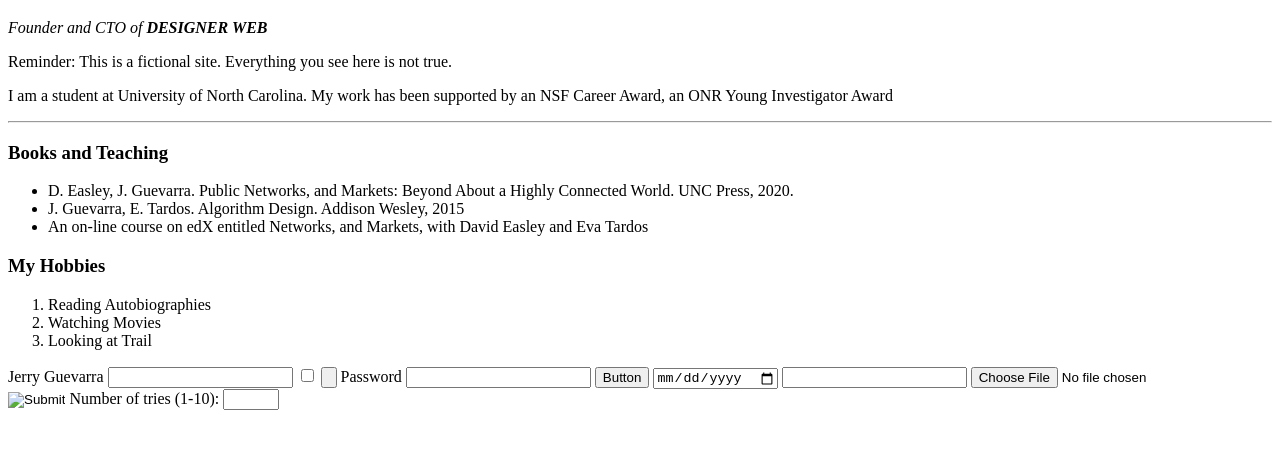
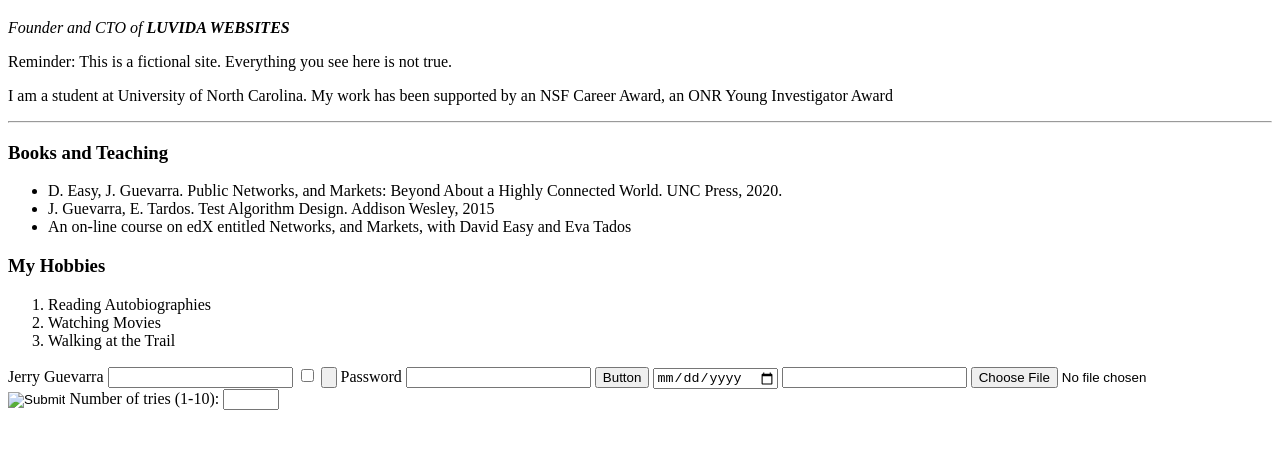
Before and after one commit to jgev2004/cv, a plain HTML site: page index.html in a window 1280 px wide. Shown: the part 87-536 px from the top of the page. Drawn offline with Linux system fonts and the light colour scheme.

Commit message:
Update index.html

```diff
--- a/index.html
+++ b/index.html
@@ -9,22 +9,22 @@
 
     <img src="/girl.jpg" alt="The cgirl">
     <h1>Jerry Guevarra</h1>
-    <p><em>Founder and CTO of <strong>DESIGNER WEB</strong> </em> </p>
-    <p>Reminder: This is a fictional site. Everything you see here is not true.
+    <p><em>Founder and CTO of <strong>LUVIDA WEBSITES</strong> </em> </p>
+    <p>Reminder: This is a fictional site. Everything you see here is not true.</p>
     <p>I am a student at University of North Carolina. My work has been supported by an NSF Career Award, an ONR Young Investigator Award<p>
     <hr>
     <h3>Books and Teaching</h3>
     <ul>
-      <li>D. Easley, J. Guevarra. Public Networks,  and Markets: Beyond About a
+      <li>D. Easy, J. Guevarra. Public Networks,  and Markets: Beyond About a
         Highly Connected World. UNC Press, 2020.</li>
-      <li>J. Guevarra, E. Tardos. Algorithm Design. Addison Wesley, 2015</li>
-      <li>An on-line course on edX entitled Networks,  and Markets, with David Easley and Eva Tardos</li>
+      <li>J. Guevarra, E. Tardos. Test Algorithm Design. Addison Wesley, 2015</li>
+      <li>An on-line course on edX entitled Networks,  and Markets, with David Easy and Eva Tados</li>
     </ul>
     <h3>My Hobbies</h3>
     <ol>
       <li>Reading Autobiographies</li>
       <li>Watching Movies</li>
-      <li>Looking at Trail</li>
+      <li>Walking at the Trail</li>
     </ol>
 
     <form action="">
```
